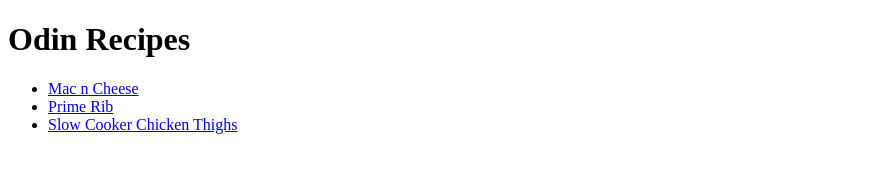
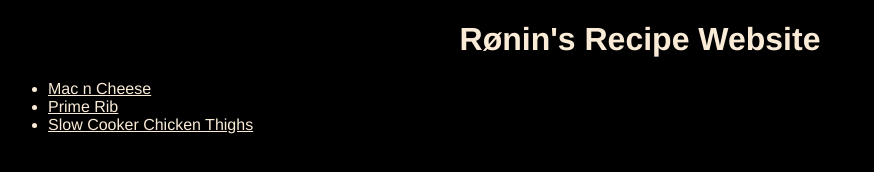
Before and after one commit to r-nin/odin-recipes, a plain HTML site: page index.html in a window 1280 px wide. Shown: the whole page, without its empty margins (0-874 px from the left). Drawn offline with Linux system fonts and the light colour scheme.

Commit message:
made modifications to the recipe site using css

```diff
--- a/index.html
+++ b/index.html
@@ -3,13 +3,14 @@
   <head>
     <meta charset="UTF-8">
     <title>Odin Recipes</title>
+    <link rel="stylesheet" href="styles.css">
   </head>
   <body>
-      <h1>Odin Recipes</h1>
+      <h1>Rønin's Recipe Website</h1>
       <ul>
-        <li><a href="recipes/mac-n-cheese.html">Mac n Cheese</a></li>
-        <li><a href="recipes/prime-rib.html">Prime Rib</a></li>
-        <li><a href="recipes/chicken-thighs.html">Slow Cooker Chicken Thighs</a></li>
+        <li><a href="mac-n-cheese.html">Mac n Cheese</a></li>
+        <li><a href="prime-rib.html">Prime Rib</a></li>
+        <li><a href="chicken-thighs.html">Slow Cooker Chicken Thighs</a></li>
       </ul>
   </body>
 </html>
--- /dev/null
+++ b/styles.css
@@ -0,0 +1,20 @@
+* {
+    background-color: black;
+    font-family: Helvetica, sans-sarif;
+    color: antiquewhite;
+}
+h1 {
+    text-align: center;
+    font-weight: bold;
+    font-size: 32px;
+}
+
+h2 {
+    text-align: center;
+    font-style: italic;
+}
+
+h3 {
+    text-align: center;
+    font-style: italic;
+}
```
